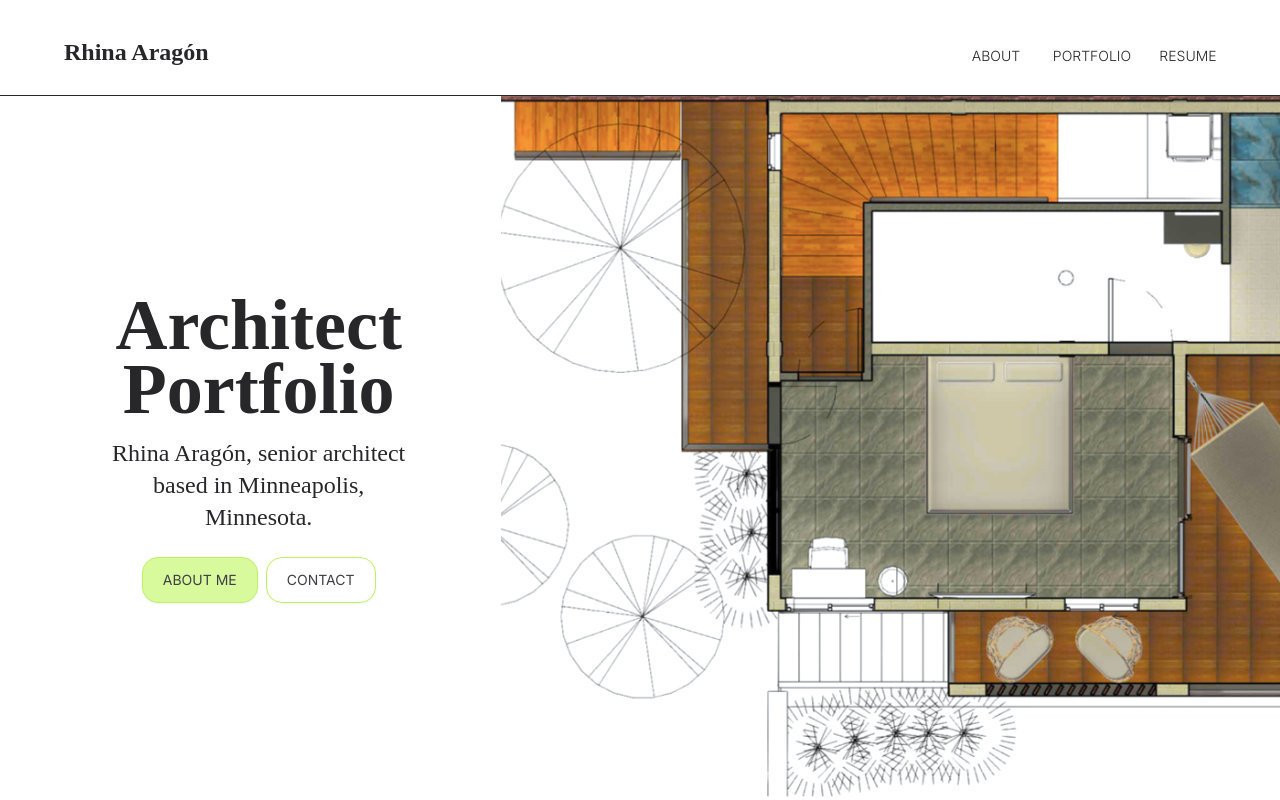
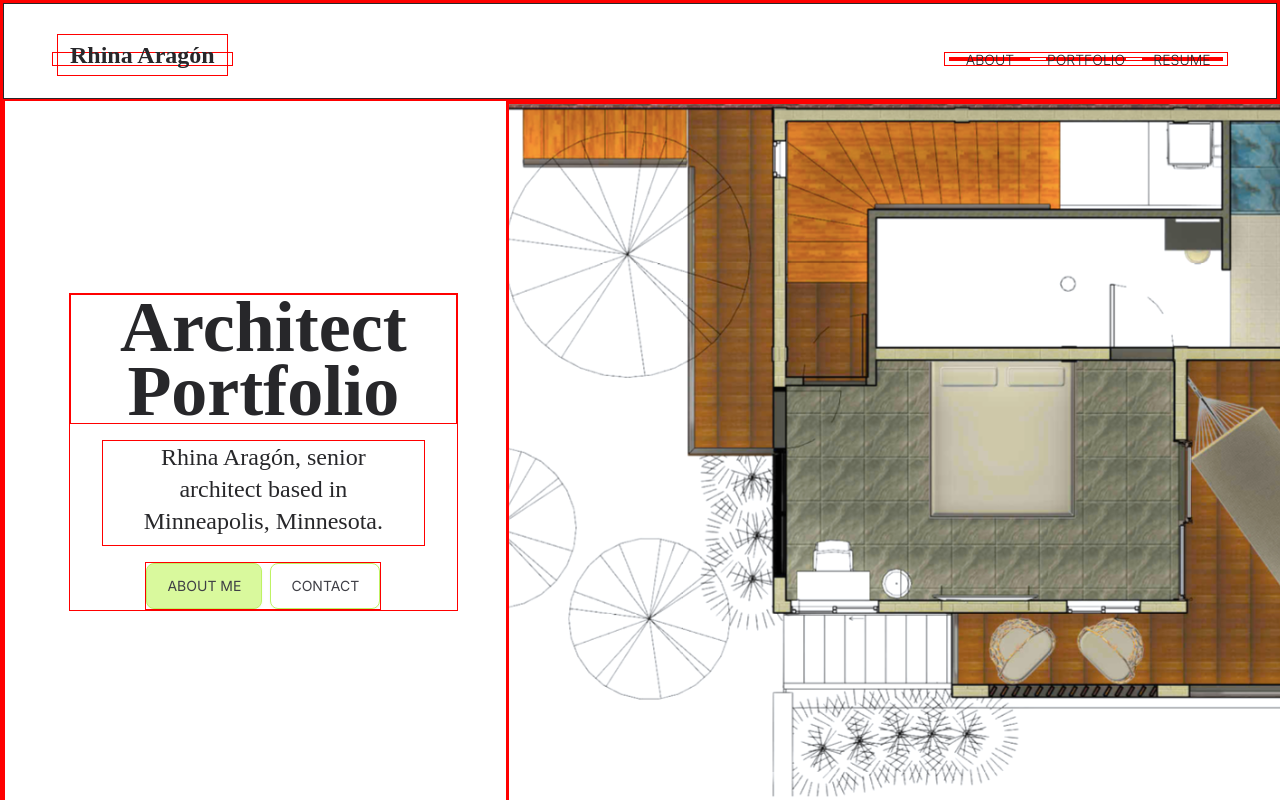
Before and after one commit to liz-garcia/architect-portfolio, a React (Vite) app in the folder client/: page / in a window 1280 px wide. Shown: the top 800 px of the page. Built offline with nearby package versions, Linux system fonts and the light colour scheme; a web font is replaced by a local one.

Commit message:
Started design adjustments for 'xs' screens.

```diff
--- a/client/src/components/Buttons/PrimaryLink.jsx
+++ b/client/src/components/Buttons/PrimaryLink.jsx
@@ -4,7 +4,7 @@ import { Link } from "react-router-dom";
 // Tailwind CSS utility classes
 const size = "w-fit min-w-fit";
 const text = "font-normal text-zinc-700 text-center uppercase text-sm";
-const layout = "block px-5 py-3 rounded-2xl";
+const layout = "block px-5 py-3 rounded-lg";
 const color = "bg-lime-200 border border-lime-300 drop-shadow-sm"; // Initial color before hover
 
 // Transition from solid slate to gradient, with smooth color movement
--- a/client/src/components/Buttons/SecondaryLink.jsx
+++ b/client/src/components/Buttons/SecondaryLink.jsx
@@ -4,7 +4,7 @@ import { Link } from "react-router-dom";
 // Tailwind CSS utility classes
 const size = "w-fit min-w-fit";
 const text = "font-normal text-zinc-700 text-center uppercase text-sm";
-const layout = "block px-5 py-3 rounded-2xl";
+const layout = "block px-5 py-3 rounded-lg";
 const color = "bg-[#FFFFFF] border border-lime-300 drop-shadow-sm"; // Initial color before hover
 
 // Transition from solid slate to gradient, with smooth color movement
--- a/client/src/components/Header.jsx
+++ b/client/src/components/Header.jsx
@@ -3,7 +3,7 @@ import Nav from "./Nav.jsx";
 
 // Tailwind CSS utility classes
 const headerStyle =
-  "h-[12dvh] p-12 pb-8 sm:pb-10 sm:gap-8 3xl:pb-10 border-b border-zinc-800 flex justify-between items-stretch";
+  "h-[12dvh] p-12 pb-8 sm:pb-10 sm:gap-8 3xl:pb-10 border-b border-zinc-800 flex justify-between items-stretch w-full xs:h-fit xs:flex-col xs:p-4 xs:pb-2 xs:gap-0 xs:items-center";
 
 // Header Component
 const Header = () => {
--- a/client/src/components/Logo.jsx
+++ b/client/src/components/Logo.jsx
@@ -4,7 +4,7 @@ import { Link } from "react-router-dom";
 const logoStyle =
   "p-1 flex items-center justify-center hover:scale-105 transform transition ease-in-out duration-500";
 const linkStyle =
-  "p-3 py-5 size-full text-center flex items-center justify-center font-serif font-black text-2xl md:text-[1.65rem] sm:text-[1.60rem] md:pl-2 sm:p-2 leading-5 mb-2";
+  "p-3 py-5 size-full text-center flex items-center justify-center font-serif font-black text-2xl md:text-[1.65rem] sm:text-[1.60rem] md:pl-2 sm:p-2 leading-5 mb-2 xs:mb-0 xs:text-4xl xs:p-0";
 
 // Logo Component
 const Logo = () => {
--- a/client/src/components/Main.jsx
+++ b/client/src/components/Main.jsx
@@ -1,7 +1,7 @@
 import PropTypes from "prop-types";
 
 // Tailwind CSS utility classes
-const mainStyle = "";
+const mainStyle = "w-dvw";
 
 // Main Component
 const Main = ({ children }) => {
--- a/client/src/components/Nav.jsx
+++ b/client/src/components/Nav.jsx
@@ -2,10 +2,10 @@ import { Link } from "react-router-dom";
 
 // Tailwind CSS utility classes
 const navStyle = "p-1";
-const ulStyle = "h-full flex space-x-4 sm:space-x-1";
-const liStyle = "h-full w-20";
+const ulStyle = "h-full flex space-x-4 sm:space-x-1 xs:sm:space-x-2";
+const liStyle = "h-full w-20 xs:w-fit";
 const linkStyle =
-  "uppercase font-light size-full flex items-center justify-center text-center hover:underline underline-offset-8 text-sm";
+  "uppercase font-light size-full flex items-center justify-center text-center hover:underline underline-offset-8 text-sm xs:p-1";
 
 const Nav = () => {
   return (
--- a/client/src/index.css
+++ b/client/src/index.css
@@ -9,9 +9,9 @@
 @tailwind utilities;
 
 /* ! Visualize area for each element */
-/* * {
+* {
   border: 1px red solid;
-} */
+}
 
 /* * Previously Index.css */
 /* :root {
--- a/client/src/pages/Home/HeroSection.jsx
+++ b/client/src/pages/Home/HeroSection.jsx
@@ -7,14 +7,15 @@ import heroImage3 from "/architectural-plan-3.png";
 
 // Tailwind CSS utility classes
 const heroSectionStyle =
-  "w-[100dvw] h-[88dvh] flex pl-16 md:p-0 2xl:pl-16 3xl:pl-28 items-center justify-center md:flex-col-reverse gap-8 md:gap-3 2xl:gap-12 3xl:gap-24";
+  "w-[100dvw] h-[88dvh] flex pl-16 md:p-0 2xl:pl-16 3xl:pl-28 items-center justify-center md:flex-col-reverse gap-8 md:gap-3 2xl:gap-12 3xl:gap-24 xs:gap-0 xs:h-[88dvh]";
 const heroTitleStyle =
-  "w-1/3 text-center flex flex-col md:w-full md:h-1/3 sm:h-2/5 items-center justify-center md:pb-8 sm:pb-12";
+  "w-1/3 text-center flex flex-col md:w-full md:h-1/3 sm:h-2/5 items-center justify-center md:pb-8 sm:pb-12 xs:pb-0 xs:h-[30%]";
 const h1Style =
-  "font-serif font-bold mb-4 sm:text-5xl/[2.5rem] lg:text-5xl/[3rem] xl:text-6xl/[3.5rem] 2xl:text-7xl/[4rem] 3xl:text-8xl/[5.5rem] md:mb-2 sm:pb-0 sm:pt-2";
+  "font-serif font-bold mb-4 sm:text-5xl/[2.5rem] lg:text-5xl/[3rem] xl:text-6xl/[3.5rem] 2xl:text-7xl/[4rem] 3xl:text-8xl/[5.5rem] md:mb-2 sm:pb-0 sm:pt-2 xs:text-4xl/[2rem]";
 const h2Style =
-  "font-serif font-normal pb-2 lg:px-0 2xl:px-4 3xl:px-4 mb-4 md:mb-2 2xl:text-2xl lg:text-2xl/6 sm:text-xl/6 3xl:text-3xl mx-8";
-const heroImagesContainerStyle = "w-2/3 h-full md:h-2/3 sm:h-3/5 md:w-full";
+  "font-serif font-normal pb-2 lg:px-0 2xl:px-4 3xl:px-4 mb-4 md:mb-2 2xl:text-2xl lg:text-2xl/6 sm:text-xl/[1.5rem] xs:text-xl/[1.35rem] 3xl:text-3xl mx-8";
+const heroImagesContainerStyle =
+  "w-2/3 h-full md:h-2/3 sm:h-3/5 md:w-full xs:h-[70%]";
 const heroButtonsStyle = "flex gap-2";
 
 // HeroSection component
```
